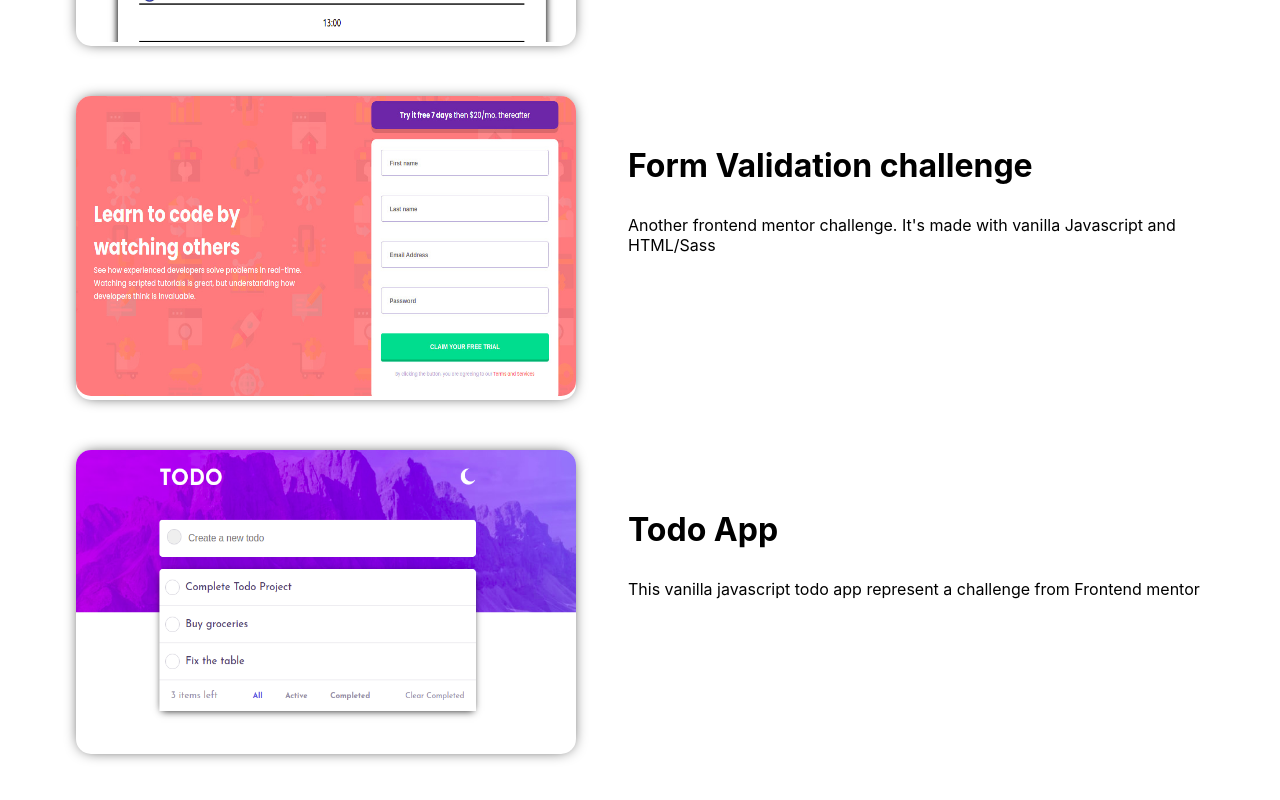
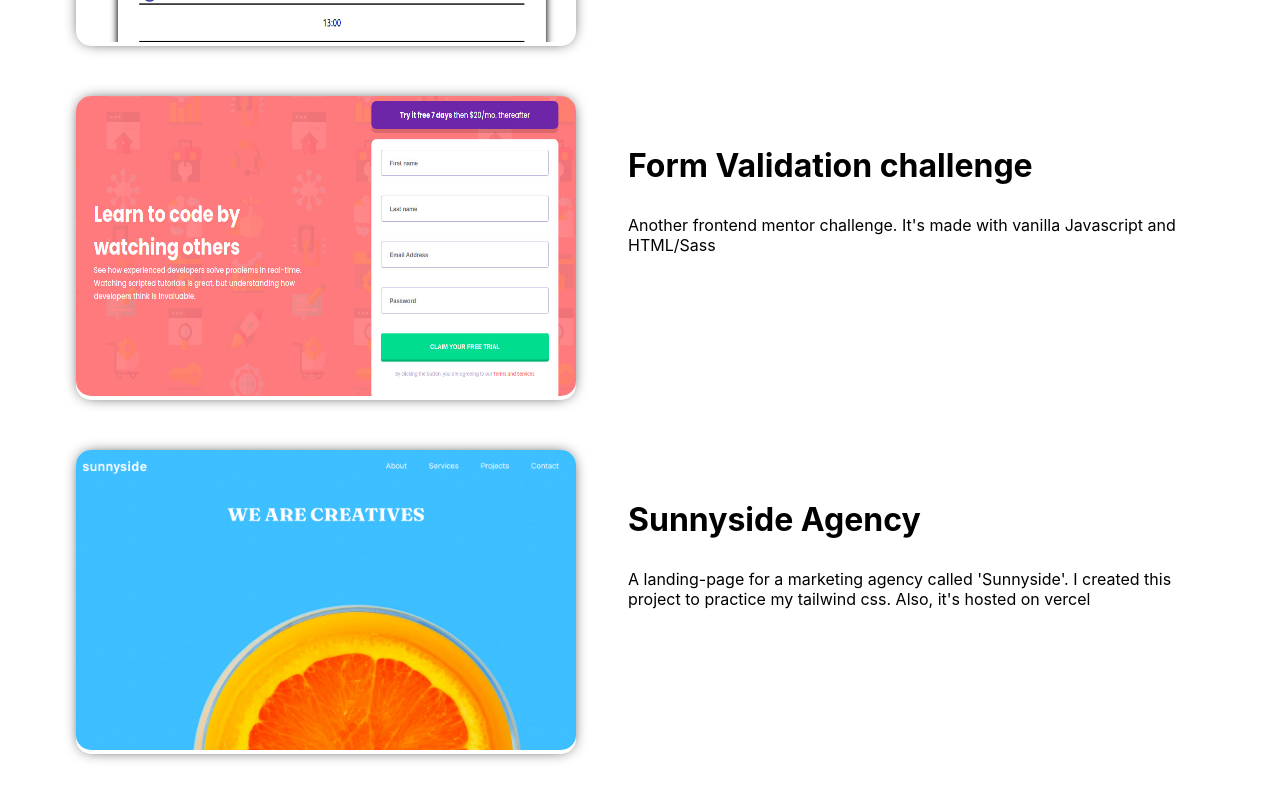
Before and after one commit to Th3redTea/Portfolio, a Next.js app: page /projects in a window 1280 px wide. Shown: the part 822-1622 px from the top of the page. Built offline with nearby package versions, Linux system fonts and the light colour scheme; some icons are missing.

Commit message:
added sunnyside project

```diff
--- a/pages/projects.js
+++ b/pages/projects.js
@@ -87,12 +87,12 @@ function projects() {
             />
 
             <Project
-                srcImage="/TODO.png"
-                description="This vanilla javascript todo app represent a challenge from Frontend mentor"
-                title="Todo App"
-                alt="Vanilla Javascript Todo App"
-                linkGithub="https://github.com/aminequ/todo-app-main"
-                linkPreview="https://fancy-todo-app.netlify.app/"
+                srcImage="/sunnyside.png"
+                description="A landing-page for a marketing agency called 'Sunnyside'. I created this project to practice my tailwind css. Also, it's hosted on vercel"
+                title="Sunnyside Agency"
+                alt="Sunnyside Agency"
+                linkGithub="https://github.com/aminequ/sunnyside"
+                linkPreview="https://sunnyside-ochre.vercel.app/"
 
             />
         </>
```
Also changed, not shown: public/sunnyside.png (added).
